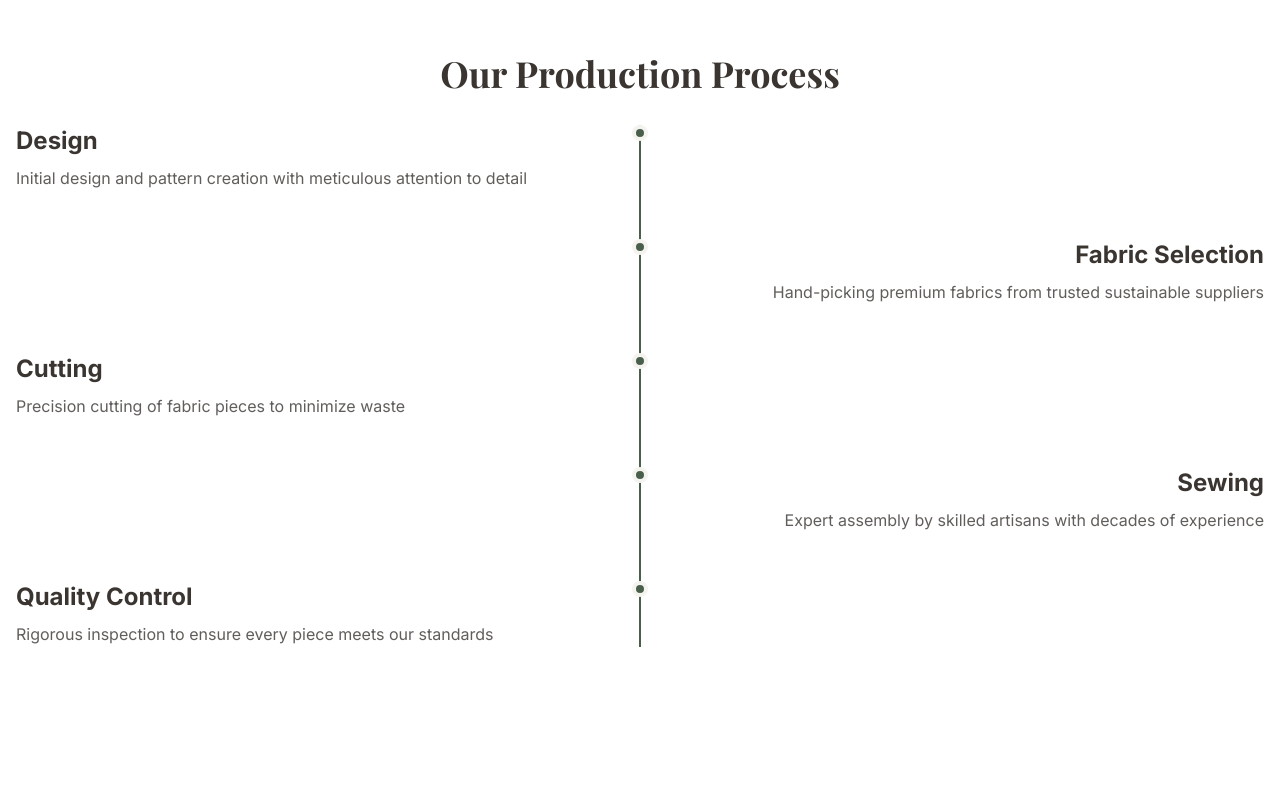
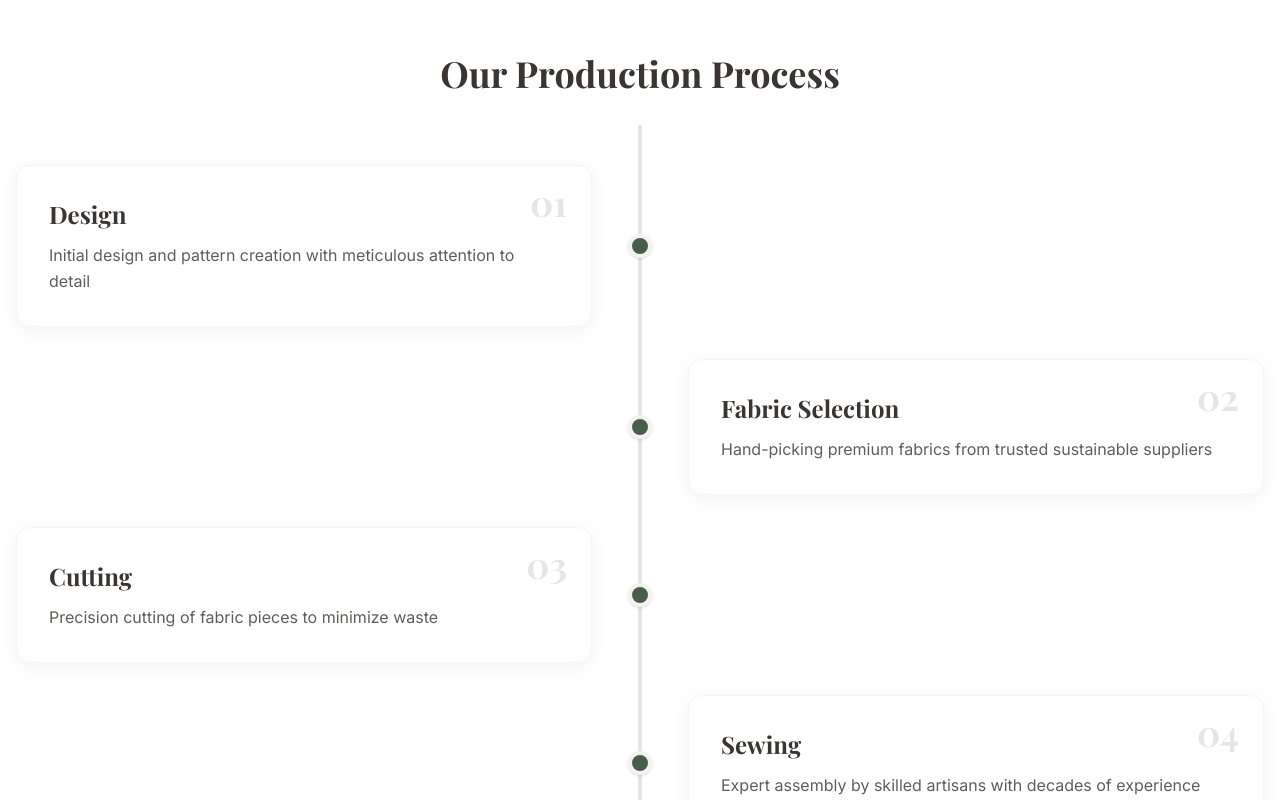
Before and after one commit to annihilator29/lyra-fashion-alpha, a Next.js app: page /about in a window 1280 px wide. Shown: the part 1100-1900 px from the top of the page. Built offline with nearby package versions, Linux system fonts and the light colour scheme; no server answers.

Commit message:
story-5-1-timeline-fix

```diff
--- a/src/app/(auth)/auth-callback/route.ts
+++ b/src/app/(auth)/auth-callback/route.ts
@@ -1,5 +1,7 @@
 import { createClient } from '@/lib/supabase/server'
 import { NextResponse } from 'next/server'
+
+export const dynamic = 'force-dynamic'
 
 export async function GET(request: Request) {
   const { searchParams, origin } = new URL(request.url)
--- a/src/components/transparency/factory-timeline.tsx
+++ b/src/components/transparency/factory-timeline.tsx
@@ -29,62 +29,52 @@ const DEFAULT_STAGES: TimelineStage[] = [
 
 export function FactoryTimeline({ stages = DEFAULT_STAGES }: FactoryTimelineProps) {
   return (
-    <div data-testid="timeline" className="space-y-8">
-      <div className="relative">
-        {/* Vertical line for mobile */}
-        <div className="absolute left-4 top-0 bottom-0 w-0.5 bg-[#4A5F4B] hidden md:block md:left-1/2 md:-ml-px" />
+    <div data-testid="timeline" className="relative space-y-8 py-10">
+
+      {/* Central Timeline Track - Faint but visible */}
+      <div className="absolute left-6 top-0 bottom-0 w-1 bg-neutral-200 hidden md:block md:left-1/2 md:-ml-0.5" />
+
+      {/* Mobile Track */}
+      <div className="absolute left-6 top-0 bottom-0 w-1 bg-neutral-200 md:hidden" />
 
       {stages.map((stage, index) => (
         <div
           key={stage.stage}
-            className={`relative flex items-start gap-6 mb-12 last:mb-0 ${
+          className={`relative flex items-center gap-8 ${
             index % 2 === 0 ? 'md:flex-row' : 'md:flex-row-reverse'
           }`}
         >
-            {/* Timeline dot */}
-            <div className="hidden md:flex absolute left-1/2 -ml-2 w-4 h-4 bg-[#4A5F4B] rounded-full items-center justify-center border-4 border-[#F5F3F0] z-10" />
+          {/* Timeline Dot - with pulse effect */}
+          <div className="absolute left-6 -ml-3 z-10 md:left-1/2 md:-ml-3">
+             <div className="w-6 h-6 bg-[#4A5F4B] rounded-full border-4 border-[#F5F3F0] shadow-sm relative">
+                <div className="absolute inset-0 rounded-full animate-ping opacity-20 bg-[#4A5F4B]"></div>
+             </div>
+          </div>
 
-            {/* Mobile dot */}
-            <div className="md:hidden flex absolute left-4 w-4 h-4 bg-[#4A5F4B] rounded-full items-center justify-center border-4 border-[#F5F3F0] z-10" />
-
-            {/* Content */}
-            <div
-              className={`flex-1 space-y-2 ${
-                index % 2 === 0 ? 'md:text-left' : 'md:text-right'
-              }`}
-            >
-              <div
-                className={`md:hidden pl-12 ${
-                  index % 2 === 0 ? 'md:pr-12' : 'md:pl-12'
-                }`}
-              >
-                <h3 className="text-2xl font-playfair font-bold text-[#3A3531] mb-2">
+          {/* Content Card */}
+          <div className={`flex-1 ml-16 md:ml-0 ${
+             index % 2 === 0 ? 'md:mr-[50%] md:pr-12' : 'md:ml-[50%] md:pl-12'
+          }`}>
+            <div className={`
+                relative bg-white p-8 rounded-xl shadow-[0_4px_20px_rgba(0,0,0,0.05)]
+                hover:shadow-[0_10px_30px_rgba(0,0,0,0.1)] transition-all duration-300 transform hover:-translate-y-1
+                border border-neutral-100 group
+            `}>
+                <div className="flex items-center justify-between mb-3">
+                    <h3 className="text-2xl font-serif font-bold text-[#3A3531] group-hover:text-[#4A5F4B] transition-colors">
                         {stage.stage}
                     </h3>
-                <p className="text-[#3A3531]/80 leading-relaxed">
-                  {stage.description}
-                </p>
+                    <span className="text-4xl font-serif text-neutral-200 font-bold select-none absolute right-6 top-4 group-hover:text-neutral-300 transition-colors">
+                        0{index + 1}
+                    </span>
                 </div>
-
-              {/* Desktop layout */}
-              <div className="hidden md:block">
-                <div
-                  className={`${
-                    index % 2 === 0 ? 'pr-12 text-left' : 'pl-12 text-right'
-                  }`}
-                >
-                  <h3 className="text-2xl font-playfair font-bold text-[#3A3531] mb-2">
-                    {stage.stage}
-                  </h3>
-                  <p className="text-[#3A3531]/80 leading-relaxed">
+                <p className="text-[#3A3531]/80 leading-relaxed relative z-10">
                     {stage.description}
                 </p>
             </div>
           </div>
         </div>
-          </div>
       ))}
-      </div>
     </div>
   );
 }
```
Lines whose indentation alone changed are shown as unchanged.
